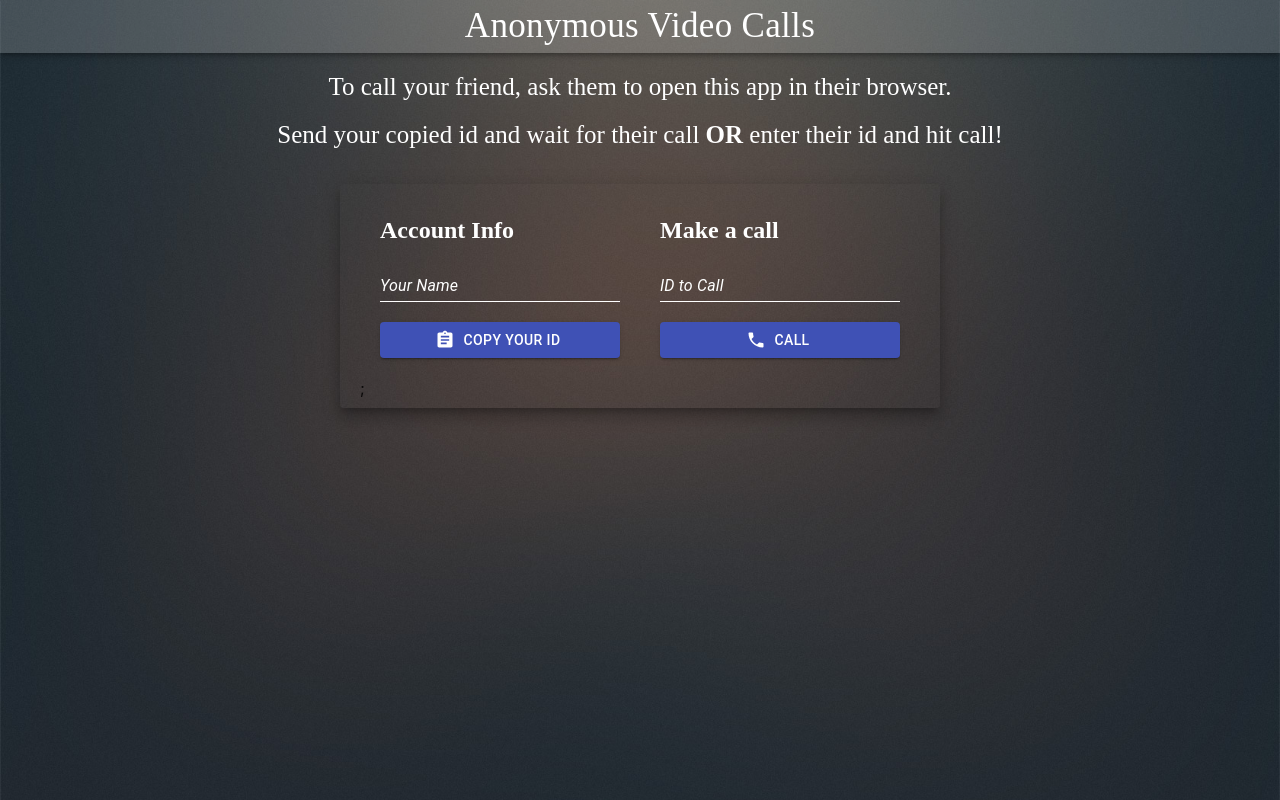
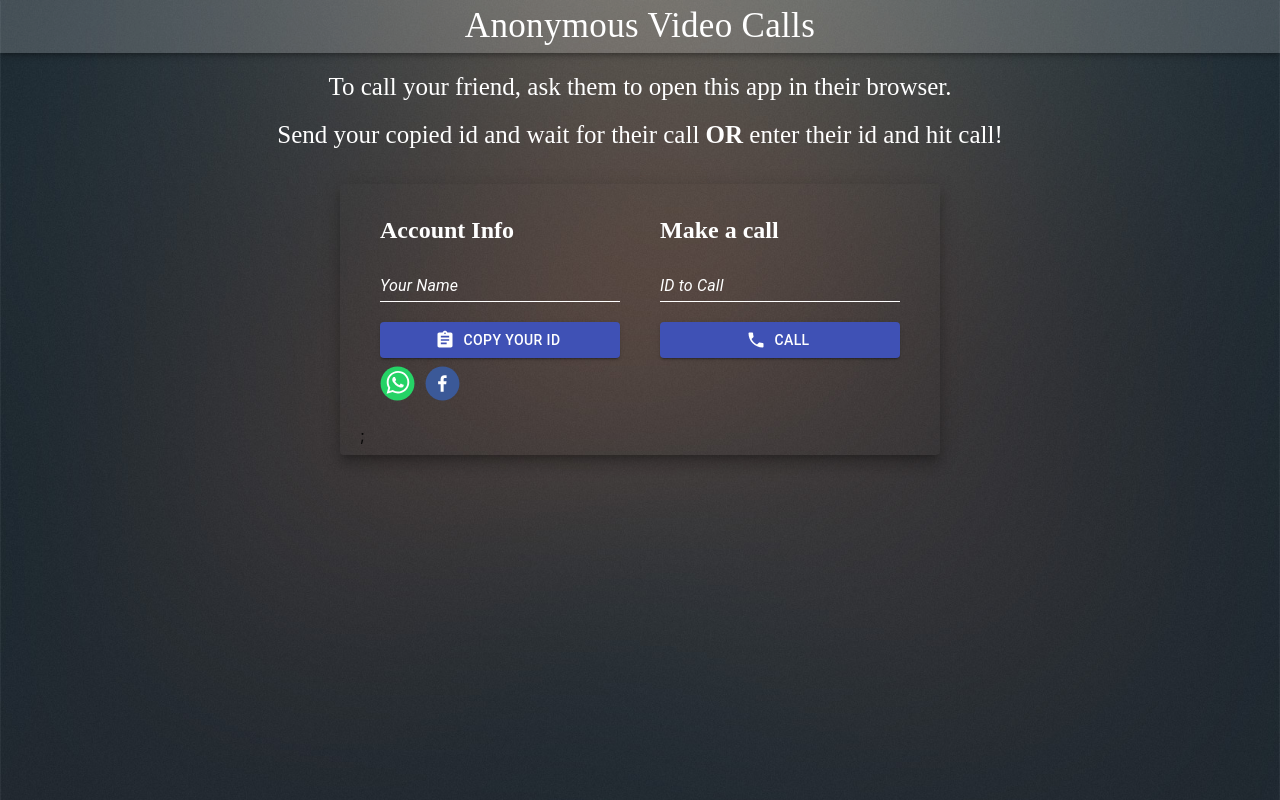
Before and after one commit to ishhgupta/Video-Calling-App, a React (Create React App) app in the folder client/: page / in a window 1280 px wide. Built offline with nearby package versions, Linux system fonts and the light colour scheme; no server answers.

Commit message:
added sharing of id feature on wtspp, fb

```diff
--- a/client/package.json
+++ b/client/package.json
@@ -15,6 +15,7 @@
     "react-copy-to-clipboard": "^5.0.3",
     "react-dom": "^17.0.2",
     "react-scripts": "4.0.3",
+    "react-share": "^4.4.0",
     "simple-peer": "^9.11.0",
     "socket.io-client": "^4.1.2",
     "web-vitals": "^1.1.2"
--- a/client/src/components/Options.jsx
+++ b/client/src/components/Options.jsx
@@ -3,7 +3,12 @@ import {Button,TextField,Grid,Typography,Container,Paper} from "@material-ui/cor
 import { makeStyles,  ThemeProvider,} from "@material-ui/core/styles";
 import { CopyToClipboard } from "react-copy-to-clipboard";
 import { Assignment, Phone, PhoneDisabled } from "@material-ui/icons";
-
+import {
+  WhatsappShareButton,
+  WhatsappIcon,
+  FacebookIcon,
+  FacebookShareButton,
+} from "react-share";
 import { SocketContext } from "../SocketContext";
 
 const useStyles = makeStyles((theme) => ({
@@ -66,6 +71,10 @@ const useStyles = makeStyles((theme) => ({
   label: {
     color: "white",
   },
+  shareIcon :{
+    marginTop : '8px',
+    marginRight : '10px',
+  }
 
 }));
 
@@ -99,6 +108,24 @@ const Options = ({ children }) => {
                     onClick={() => {alert("Code copied successfully!")}}
                   >Copy Your ID</Button>
                 </CopyToClipboard>
+
+                <div>
+                    <WhatsappShareButton
+                    url={`https://video-chat-mihir.web.app/`}
+                    title={`Join the meeting with the given code : `+ me + `\n`}
+                    separator="Link: "
+                    className={classes.shareIcon}
+                >
+                  <WhatsappIcon size={35} round />
+                </WhatsappShareButton>
+                <FacebookShareButton
+                  url={`https://video-chat-mihir.web.app/`}
+                  title={`Join the meeting with the given code : `+ me + `\n`}
+                  className={classes.shareIcon}
+                >
+                  <FacebookIcon size={35} round />
+                </FacebookShareButton>
+                </div>
               </Grid>
 
               <Grid item xs={12} md={6} className={classes.padding}>
```
Also changed, not shown: 1 other file (tests, documents, lock files or other folders).
